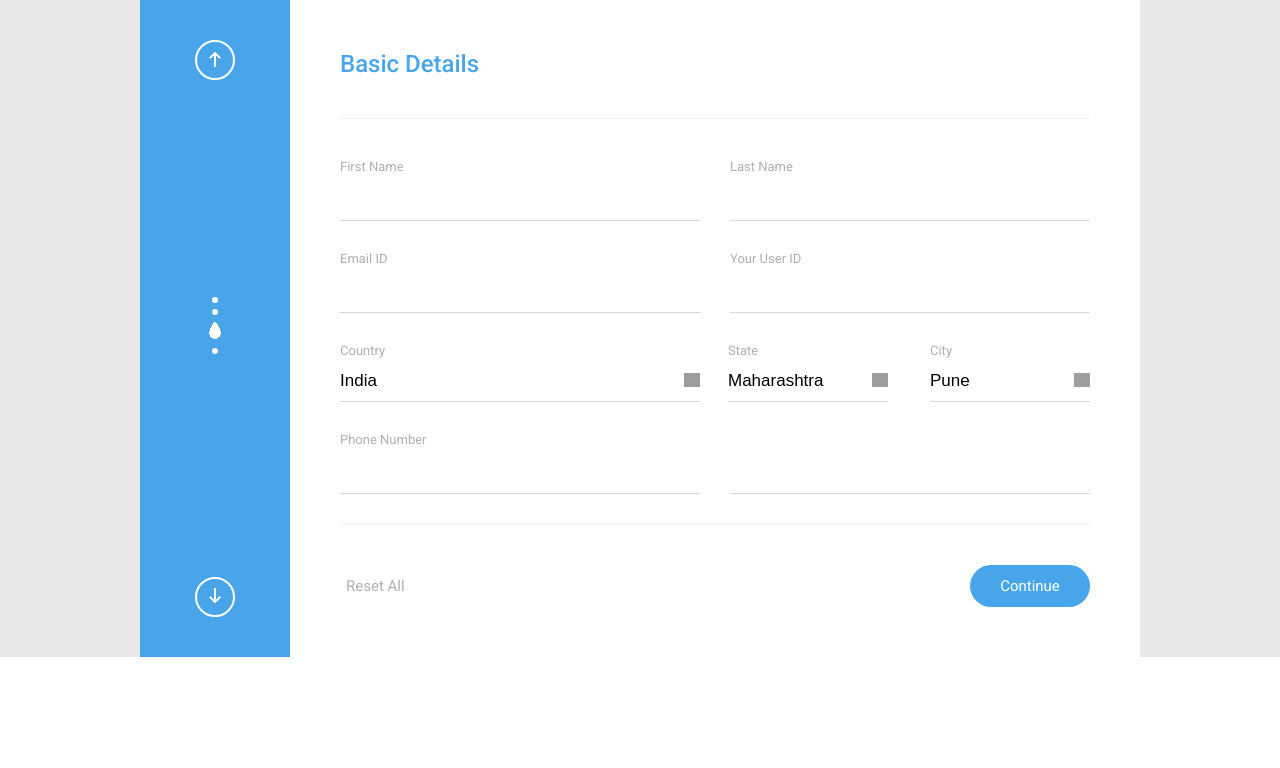
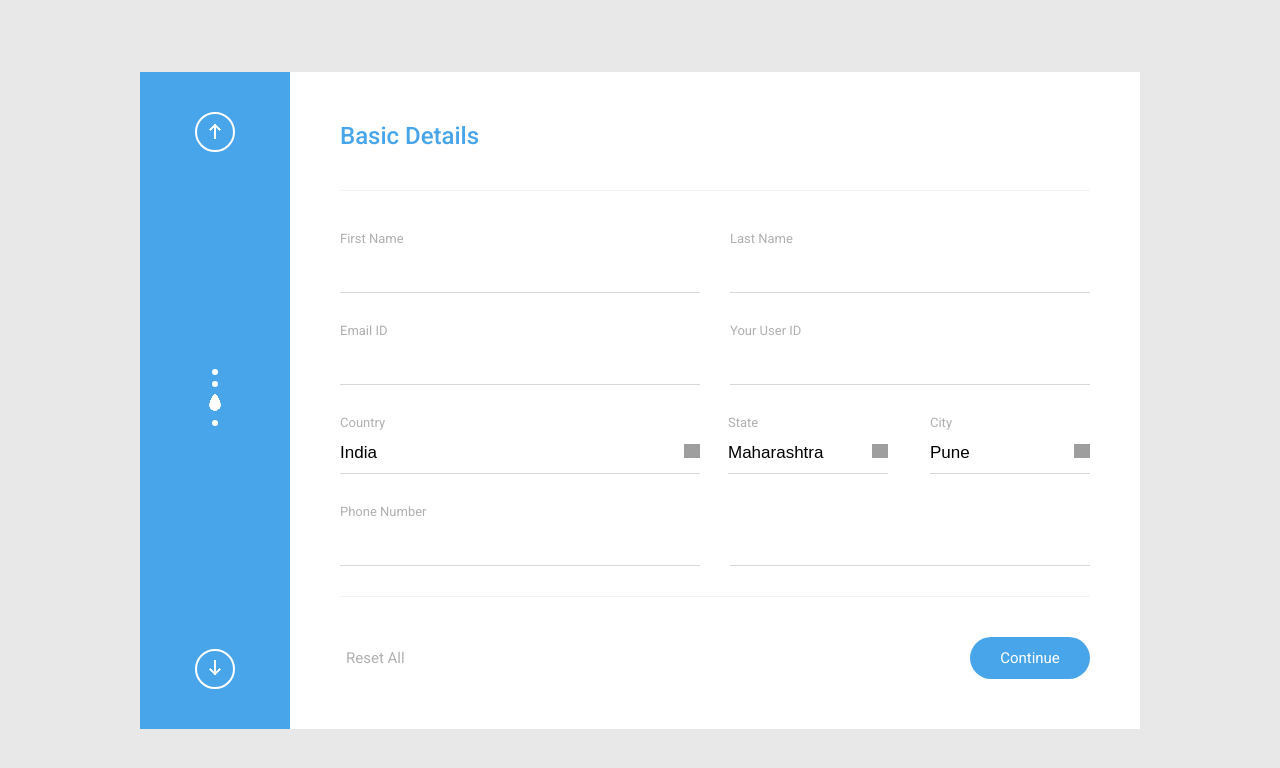
Before and after one commit to vikulchik/ants-marketing, a React (Create React App) app: page / in a window 1280 px wide. Shown: the top 768 px of the page. Built offline with nearby package versions, Linux system fonts and the light colour scheme; grey boxes are pictures that could not be loaded.

Commit message:
Правка стилей

```diff
--- a/src/App.css
+++ b/src/App.css
@@ -1,6 +1,6 @@
-@import url('https://fonts.googleapis.com/css?family=Roboto:300,400,500,700&display=swap');
+@import url("https://fonts.googleapis.com/css?family=Roboto:300,400,500,700&display=swap");
 
-html, body, #root, .App {
+html, body, #root, .app {
   height: 100vh;
 }
 
@@ -74,7 +74,7 @@ html, body, #root, .App {
 }
 
 .main-title {
-  font-family: 'Roboto', sans-serif;
+  font-family:"Roboto", sans-serif;
   font-weight: 500;
   color: #48a5ea;
   margin: 0 0 40px 0;
@@ -92,7 +92,7 @@ html, body, #root, .App {
 
 .label {
   font-size: 13px;
-  font-family: 'Roboto', sans-serif;
+  font-family: "Roboto", sans-serif;
   color: #b0b0b0;
 }
 
@@ -116,8 +116,12 @@ html, body, #root, .App {
   border-color: #48a5ea;
 }
 
-.input:focus + .label{
+.input:focus + .label {
   color: #48a5ea;
+}
+
+select:focus  {
+  outline: none;
 }
 
 .input::-webkit-input-placeholder {
@@ -148,7 +152,7 @@ html, body, #root, .App {
   border: none;
   background: none;
   font-size: 15px;
-  font-family: 'Roboto', sans-serif;
+  font-family: "Roboto", sans-serif;
   color: #b0b0b0;
   transition: all 0.6s;
   position: relative;
@@ -183,7 +187,7 @@ html, body, #root, .App {
   background: #48a5ea;
   color: #ffffff;
   font-size: 15px;
-  font-family: 'Roboto', sans-serif;
+  font-family: "Roboto", sans-serif;
   border-radius: 23px;
 }
 
```
